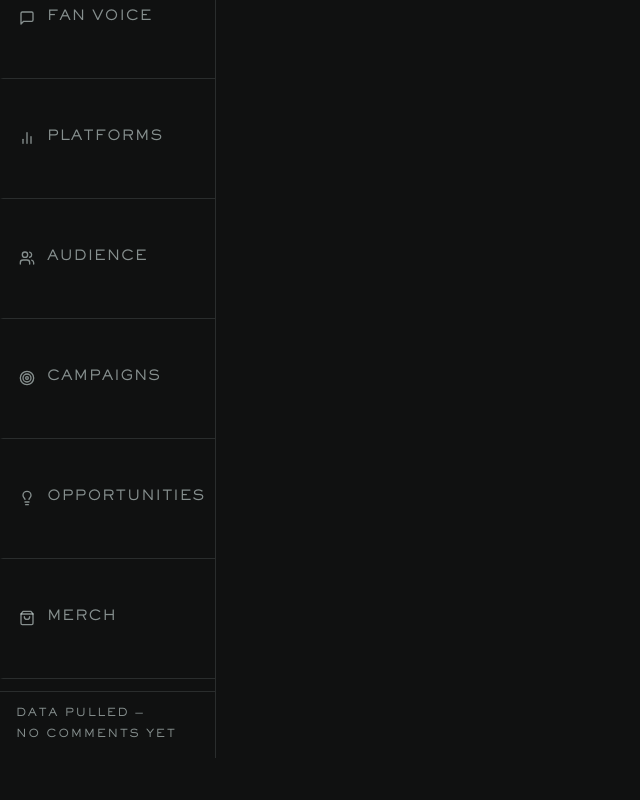
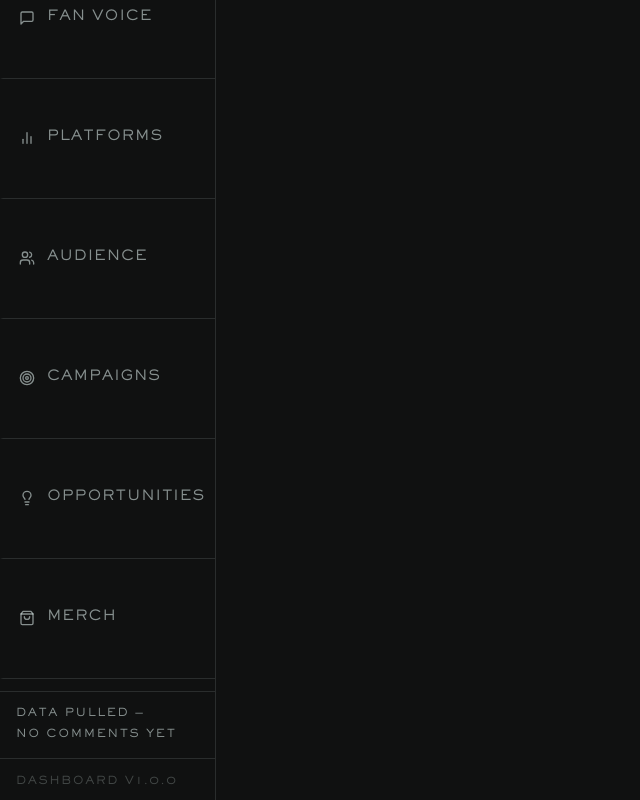
Before and after one commit to seethisthroughsb/stt-dashboard-next, a Next.js app in the folder stt-nextjs/: page / in a window 1280 px wide. Shown: the part 279-1079 px from the top of the page, without its empty margins (0-640 px from the left). Before the commit the page ends 1037 px from the top, so only its background shows below. Built offline with nearby package versions, Linux system fonts and the light colour scheme.

Commit message:
Update Shell.jsx

```diff
--- a/stt-nextjs/components/Shell.jsx
+++ b/stt-nextjs/components/Shell.jsx
@@ -13,6 +13,20 @@ import { Toast } from './Toast';
 //      app/globals.css) instead of a JS `useNarrow()` width hook, so there's
 //      no server/client layout mismatch on first paint.
 //   2. All 7 views now have real routes.
+
+// A plain, hand-bumped version tag (added 30 Sep 2026, Nick's request: "we
+// should track and list the version number on the page so we can keep
+// things up to date"), shown in the sidebar footer via DataStamp below so
+// anyone looking at the live site — Nick, his team, a future session of
+// this — can tell at a glance whether they're looking at the latest build.
+// There's no build pipeline here to derive this automatically (no git/CLI
+// access in this environment — see the project doc), so it's manual:
+// bump PATCH for a bug fix, MINOR for a shipped feature, MAJOR only for a
+// change to how the dashboard is used/deployed (e.g. the eventual domain
+// cutover). Started at 1.0.0 today rather than reconstructing one
+// retroactively for everything already shipped before this existed.
+export const DASHBOARD_VERSION = '1.0.0';
+
 export const VIEWS = [
   { id: 'now', href: '/', label: 'Right now', icon: 'activity' },
   { id: 'voice', href: '/voice', label: 'Fan voice', icon: 'message-square' },
@@ -243,6 +257,19 @@ export function Shell({ view, pull, lastComment, children }) {
         // scrolls normally if the nav's content is taller than the
         // viewport), only the horizontal edge is now a hard boundary.
         overflowX: 'clip',
+        // 30 Sep 2026 (Nick's phone test: "the nav doesn't scroll, I drag
+        // my finger down and it doesn't register"): the mobile drawer wraps
+        // this same nav in a `position: fixed; inset: 0` overlay sized to
+        // exactly the viewport height. With items now 120px tall, the full
+        // nav (header + 7 items + footer) is comfortably taller than most
+        // phone screens — but overflow here was 'visible', so the extra
+        // content just rendered past the bottom of that fixed box with no
+        // scrollable element to drag, and a touch-drag over a fixed overlay
+        // doesn't fall through to scroll the page behind it either. This
+        // makes the nav itself the scrollable element, on both mobile and
+        // desktop, whenever its content doesn't fit.
+        overflowY: 'auto',
+        WebkitOverflowScrolling: 'touch',
       }}
     >
       <div style={{ padding: 'var(--space-5) var(--space-4)', borderBottom: '1px solid var(--border-hairline)', color: 'var(--stt-ice)' }}>
@@ -265,6 +292,9 @@ export function Shell({ view, pull, lastComment, children }) {
         ))}
       </div>
       <DataStamp pull={pull} lastComment={lastComment} sync={sync} />
+      <div style={{ padding: 'var(--space-2) var(--space-4)', borderTop: '1px solid var(--border-hairline)' }}>
+        <span style={{ ...STAMP_LINE, color: 'var(--text-disabled)' }}>Dashboard v{DASHBOARD_VERSION}</span>
+      </div>
     </nav>
   );
 
```
